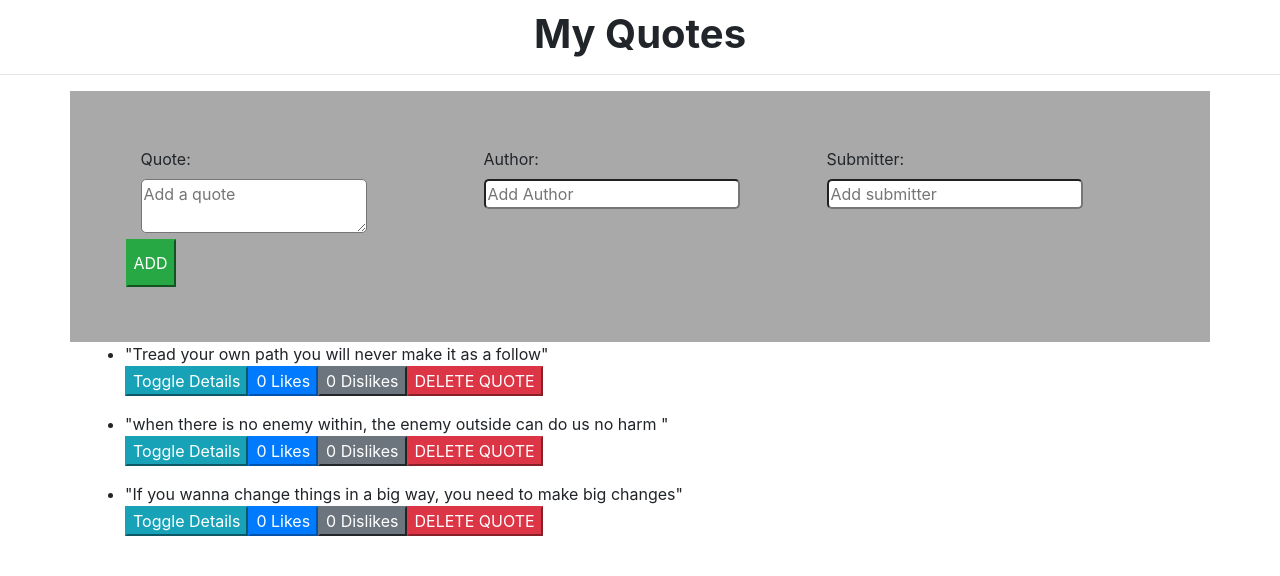
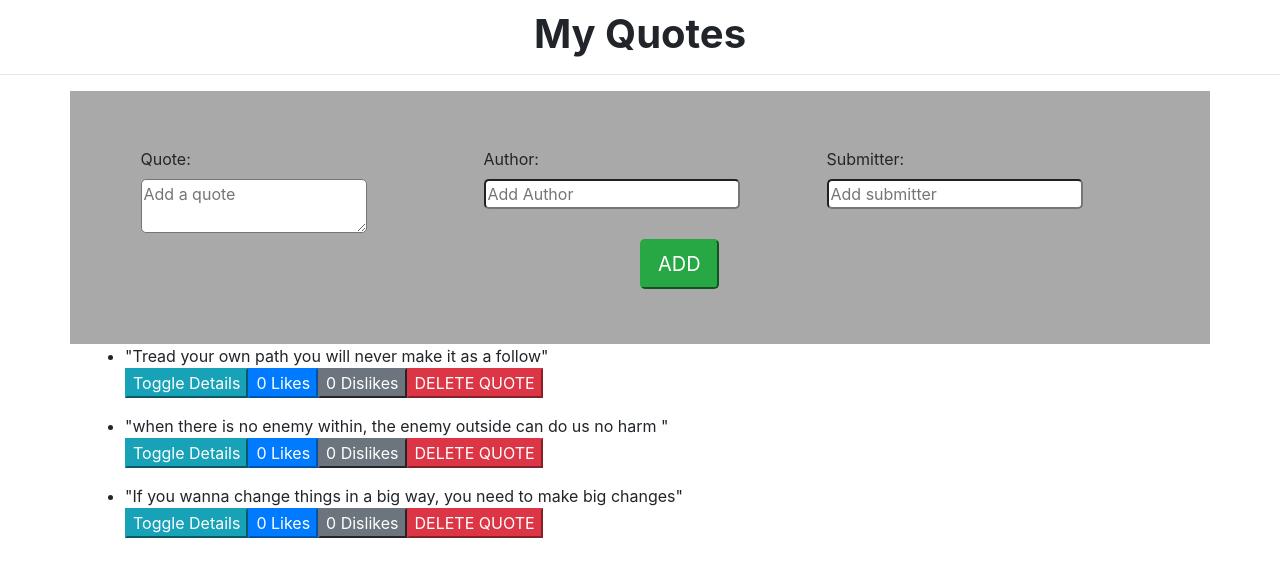
Before and after one commit to waheedmusa/quotes, an Angular app: page / in a window 1280 px wide. Shown: the top 576 px of the page. Built offline with nearby package versions, Linux system fonts and the light colour scheme.

Commit message:
position changed

```diff
--- a/src/app/quote/quote.component.css
+++ b/src/app/quote/quote.component.css
@@ -10,3 +10,6 @@
 .box{
     border-radius: 5px;
 }
+.firstBut{
+    margin-left: 50%;
+}
--- a/src/app/quote/quote.component.html
+++ b/src/app/quote/quote.component.html
@@ -14,8 +14,8 @@
     <label>Submitter:</label><br>
     <input type="text" placeholder="Add submitter" class="box" #addSubmitter>
 </div>
-    <button class="btn-success" (click) = addComponent(addQuote.value,addAuthor.value,addSubmitter.value)>ADD</button>
-    <br><br>
+<button class="firstBut btn-success btn-lg" (click) = addComponent(addQuote.value,addAuthor.value,addSubmitter.value)>ADD</button>
+<br><br>
 </div>
 <ul *ngFor='let quote of quotes'>
     <li>
```
